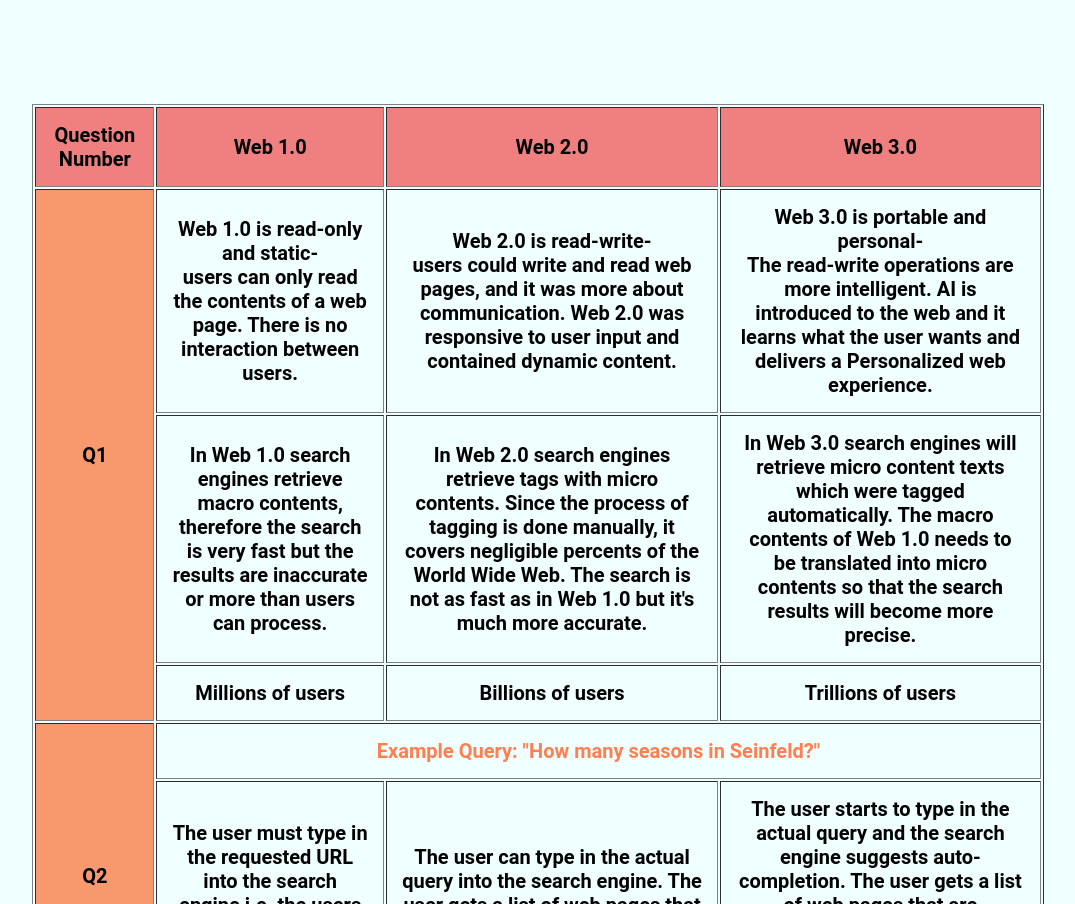
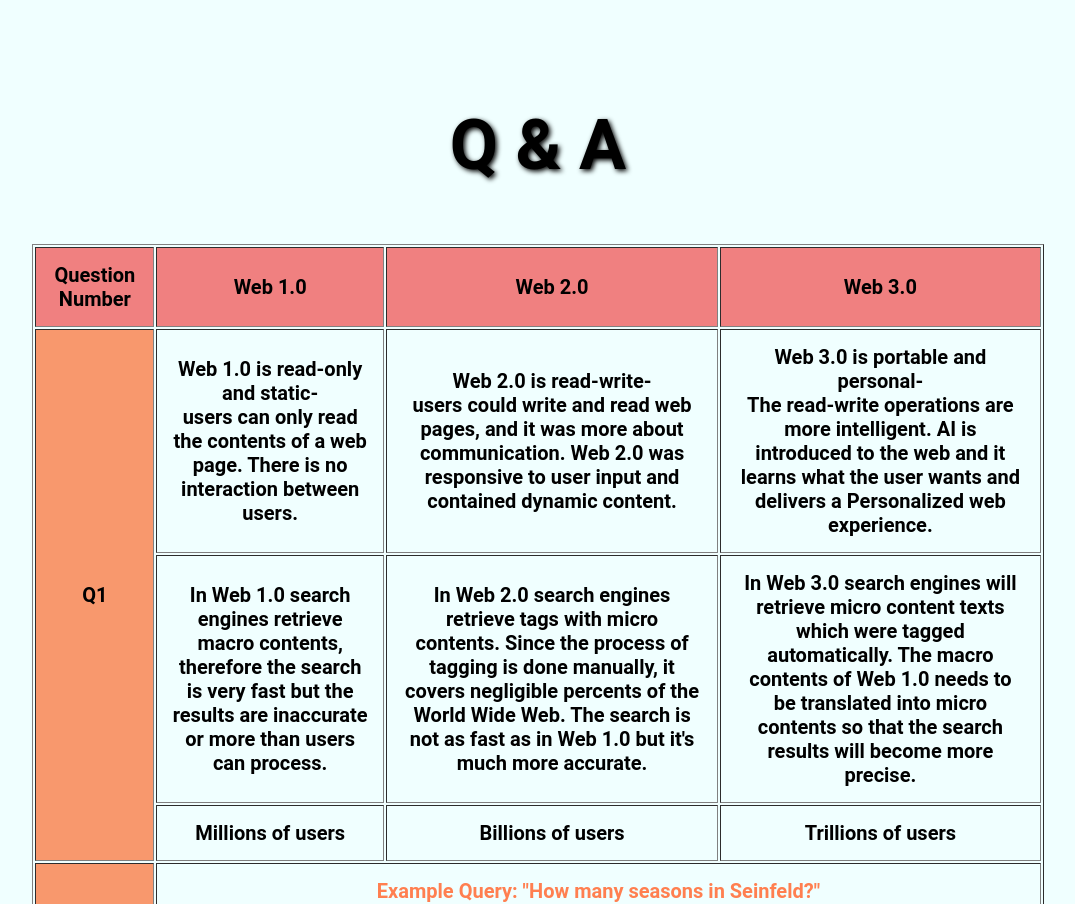
Before and after one commit to Web-Development-Environments-2021/307924530, a plain HTML site: page index.html in a window 1280 px wide. Shown: the part 4520-5424 px from the top of the page, without its empty margins (102-1177 px from the left). Drawn offline with Linux system fonts and the light colour scheme.

Commit message:
Update index.html

```diff
--- a/index.html
+++ b/index.html
@@ -135,6 +135,7 @@
 
   <!--##########################   Q & A   ##############################################################################-->
      <section id="spa" class="section" style="">
+         <h1>Q & A</h1>
          <table border="1" align="center" style="margin: 0 10%">
              <thead>
              <tr>
```
